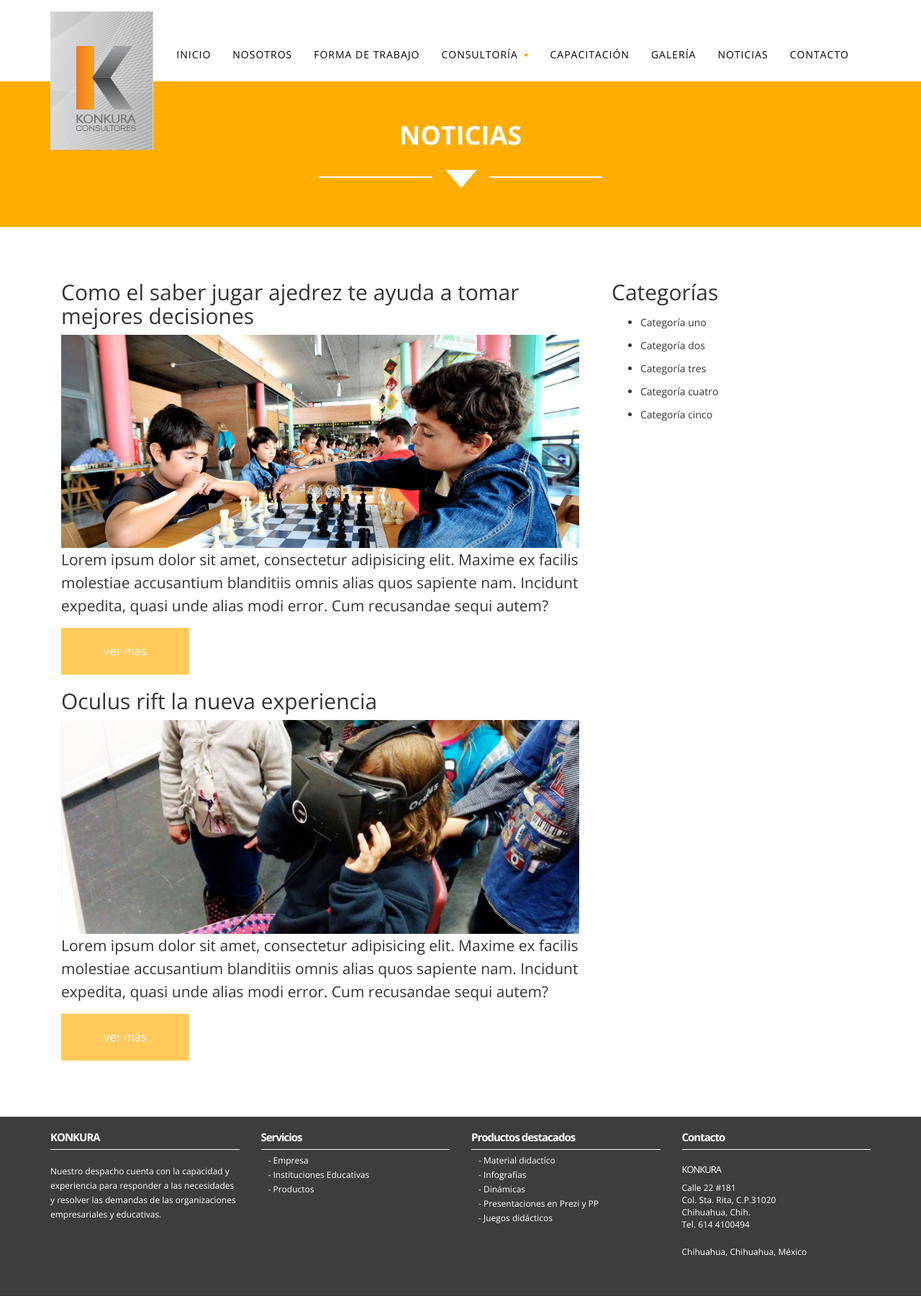
After one commit to jonpalma/konkura, a PHP site: page /noticias.php in a window 1280 px wide. The commit adds this page. Shown: the top 1800 px of the page at 72% size. Run offline with PHP 8.4, Linux system fonts and the light colour scheme; some libraries are stand-ins or nearby versions.

Commit message:
interface noticias

```diff
--- a/web/modules/header.php
+++ b/web/modules/header.php
@@ -48,7 +48,7 @@
                       </li>
                       <li><a href="capacitacion-desarrollo.php">Capacitación</a></li>
                       <li><a href="galeria.php">Galería</a></li>
-                      <li><a href="#">Noticias</a></li>
+                      <li><a href="noticias.php">Noticias</a></li>
                       <li><a href="contacto.php">Contacto</a></li>
                   </ul>
           </div>
--- /dev/null
+++ b/web/noticias.php
@@ -0,0 +1,51 @@
+<?php include('modules/header.php'); ?>
+<!-- BEGIN HEADING -->
+    <div class="container-fluid bg-yellow heading-title">
+        <div class="row">
+            <div class="col-sm-12">
+                <div class="heading center-block">
+                    <h1>Noticias</h1>
+                    <svg version="1.1" class="heading-bottom" xmlns="http://www.w3.org/2000/svg" xmlns:xlink="http://www.w3.org/1999/xlink"
+	 width="100%" height="auto" viewBox="0 0 200 70" preserveAspectRatio="none">
+<polygon points="90.661,29.56 110.204,29.56 100.433,40.941 "/>
+<line stroke-miterlimit="10" x1="1.593" y1="34.013" x2="80.269" y2="34.013"/>
+<line stroke-miterlimit="10" x1="119.729" y1="34.013" x2="198.406" y2="34.013"/>
+</svg>
+                </div>
+            </div>
+        </div>
+    </div>
+<!-- END HEADING -->
+<!-- BEGIN CONTENT -->
+<div class="jumbotron bg-white">
+    <div class="container">
+        <div class="row">
+            <div class="col-sm-8">
+                <div class="col-sm-12 blog-section">
+                    <h2>Como el saber jugar ajedrez te ayuda a tomar mejores decisiones</h2>
+                    <img src="img/noticia-1.jpg" alt="" class="img-responsive">
+                    <p>Lorem ipsum dolor sit amet, consectetur adipisicing elit. Maxime ex facilis molestiae accusantium blanditiis omnis alias quos sapiente nam. Incidunt expedita, quasi unde alias modi error. Cum recusandae sequi autem?</p>
+                    <a href="#" class="btn btn-yellow">ver más</a>
+                </div>
+                <div class="col-sm-12 blog-section blog-section-last">
+                    <h2>Oculus rift la nueva experiencia</h2>
+                    <img src="img/noticia-2.jpg" alt="" class="img-responsive">
+                    <p>Lorem ipsum dolor sit amet, consectetur adipisicing elit. Maxime ex facilis molestiae accusantium blanditiis omnis alias quos sapiente nam. Incidunt expedita, quasi unde alias modi error. Cum recusandae sequi autem?</p>
+                    <a href="#" class="btn btn-yellow">ver más</a>
+                </div>
+            </div>
+            <div class="col-sm-4 sidebar">
+                <h2>Categorías</h2>
+                <ul>
+                    <li>Categoría uno</li>
+                    <li>Categoría dos</li>
+                    <li>Categoría tres</li>
+                    <li>Categoría cuatro</li>
+                    <li>Categoría cinco</li>
+                </ul>
+            </div>
+        </div>
+    </div>
+</div>
+<!-- END CONTENT -->
+<?php include('modules/footer.php'); ?>
```
Also changed, not shown: web/img/noticia-1.jpg (added), web/img/noticia-2.jpg (added).
